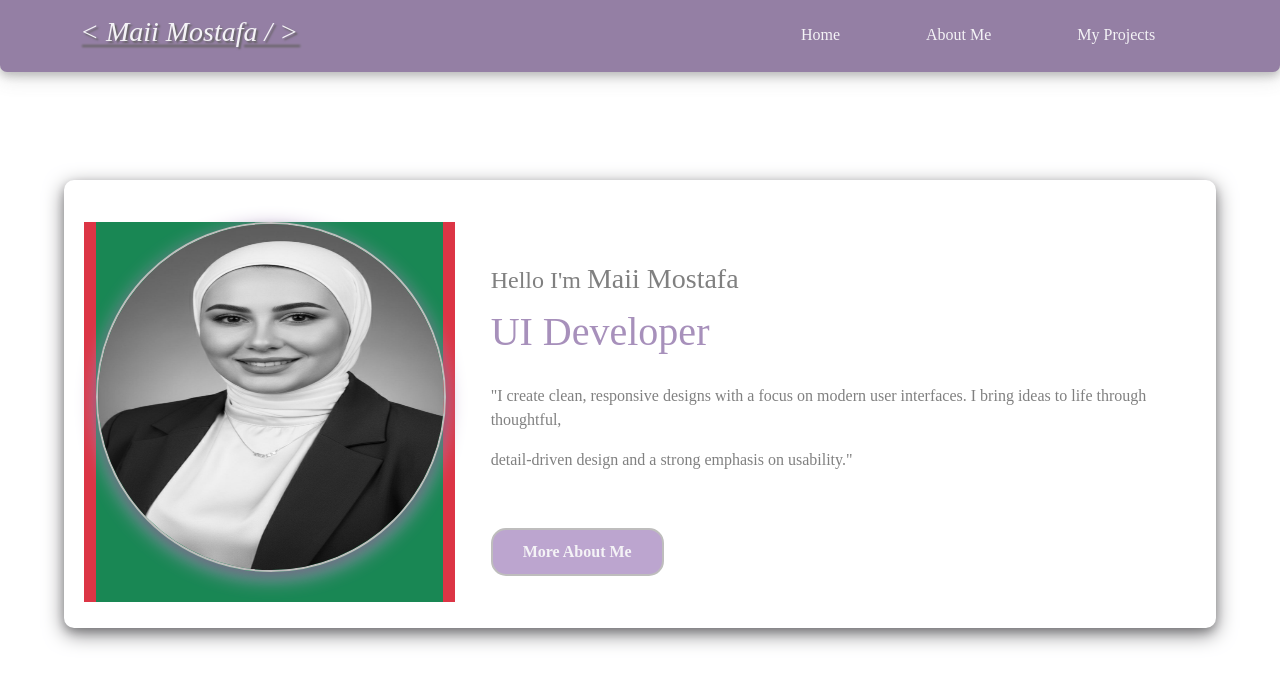
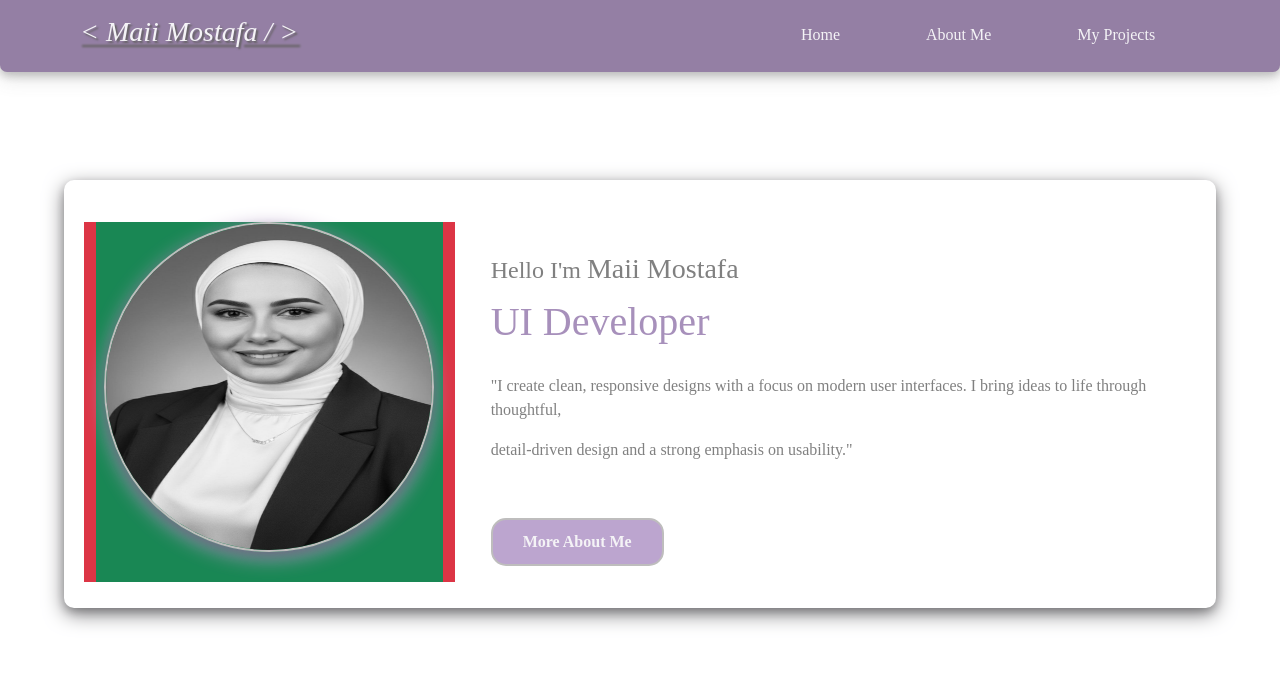
Before and after one commit to MaiiMostafa98/my-portfolio, a Next.js app: page / in a window 1280 px wide. Shown: the top 686 px of the page. Built offline with nearby package versions, Linux system fonts and the light colour scheme.

Commit message:
new style

```diff
--- a/app/globals.css
+++ b/app/globals.css
@@ -149,8 +149,8 @@ ul li a:hover
 
 .home-img img
 {
-    width: 350px;
-    height: 350px;
+    width: 330px;
+    height: 330px;
     border-radius: 50%;
     border:solid 2px rgb(190, 189, 189);
     box-shadow: 0 4px 8px 0 rgba(0, 0, 0, 0.2), 0 6px 20px 0 rgb(168, 143, 188);
```
